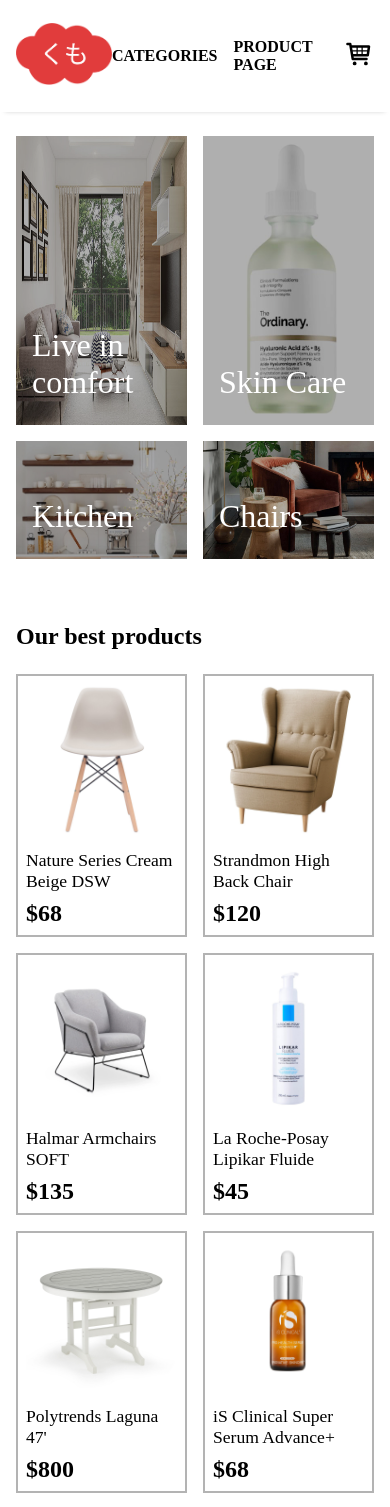
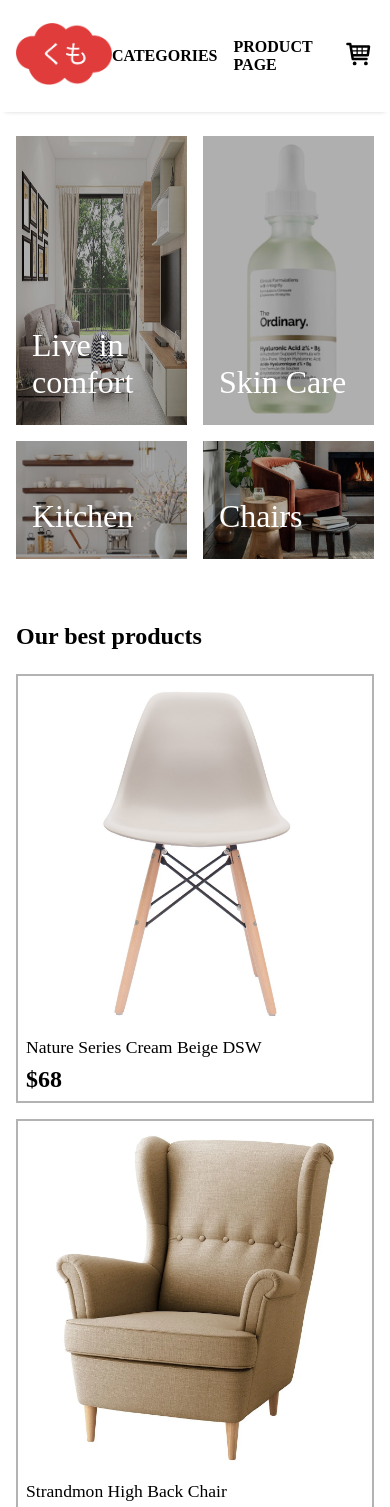
Before and after one commit to OnigiriKing/kumo-market, a React (Create React App) app: page / in a window 390 px wide. Shown: the top 1507 px of the page. Built offline with nearby package versions, Linux system fonts and the light colour scheme.

Commit message:
Phone width added

```diff
--- a/src/styles/global/_elements.scss
+++ b/src/styles/global/_elements.scss
@@ -30,3 +30,10 @@
     @content;
   }
 }
+$phoneWidth: 415px;
+
+@mixin phoneWidth {
+  @media (max-width: $phoneWidth) {
+    @content;
+  }
+}
--- a/src/styles/global/_settings.scss
+++ b/src/styles/global/_settings.scss
@@ -66,4 +66,7 @@
   @include smallWidth {
     grid-template-columns: 1fr 1fr;
   }
+  @include phoneWidth {
+    grid-template-columns: 1fr;
+  }
 }
```
Also changed, not shown: src/dist/style.css, 1 other file (tests, documents, lock files or other folders).
